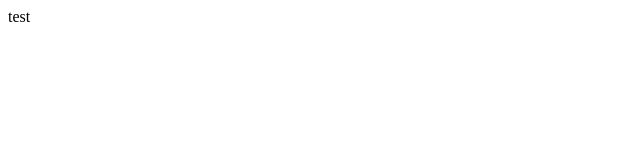
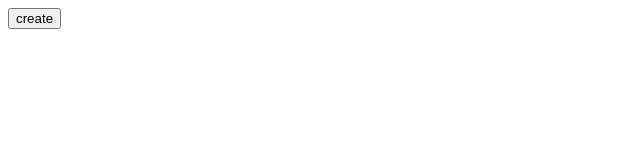
Before and after one commit to Gregor499/timetable-generator, a React (Create React App) app in the folder frontend/: page / in a window 1280 px wide. Shown: the top 160 px of the page, without its empty margins (0-640 px from the left). Built offline with nearby package versions, Linux system fonts and the light colour scheme.

Commit message:
added 'Startpage' and 'Timetable' page and their routs with react router added a 'create' button which links to the 'Timetable' page

```diff
--- a/frontend/package.json
+++ b/frontend/package.json
@@ -10,8 +10,10 @@
     "@types/node": "^16.11.41",
     "@types/react": "^18.0.14",
     "@types/react-dom": "^18.0.5",
+    "axios": "^0.27.2",
     "react": "^18.2.0",
     "react-dom": "^18.2.0",
+    "react-router-dom": "^6.3.0",
     "react-scripts": "5.0.1",
     "typescript": "^4.7.4",
     "web-vitals": "^2.1.4"
--- a/frontend/public/index.html
+++ b/frontend/public/index.html
@@ -22,7 +22,7 @@
       work correctly both with client-side routing and a non-root public URL.
       Learn how to configure a non-root public URL by running `npm run build`.
     -->
-    <title>Neue Fische - Front- & Backend</title>
+    <title>Capstone-Project</title>
   </head>
   <body>
     <noscript>You need to enable JavaScript to run this app.</noscript>
--- a/frontend/src/App.tsx
+++ b/frontend/src/App.tsx
@@ -1,8 +1,15 @@
+import Startpage from "./Startpage";
+import {BrowserRouter, Route, Routes} from "react-router-dom";
+import Timetable from "./Timetable";
+
 export default function App() {
+    return (
+        <BrowserRouter>
+            <Routes>
+                <Route path={"/"} element={<Startpage/>}/>
+                <Route path={"/timetable"} element={<Timetable/>}/>
+            </Routes>
+        </BrowserRouter>
 
-    return (
-        <div>
-            test
-        </div>
     );
 }
--- /dev/null
+++ b/frontend/src/Startpage.tsx
@@ -0,0 +1,11 @@
+import {useNavigate} from "react-router-dom";
+
+export default function Startpage() {
+    const navigate = useNavigate();
+
+    return (
+        <div>
+            <button onClick={() => navigate("/timetable")}>create</button>
+        </div>
+    );
+}
--- /dev/null
+++ b/frontend/src/Timetable.tsx
@@ -0,0 +1,8 @@
+export default function Timetable() {
+
+    return (
+        <div>
+            timetable
+        </div>
+    );
+}
--- a/frontend/src/index.tsx
+++ b/frontend/src/index.tsx
@@ -1,13 +1,15 @@
 import React from 'react';
-import ReactDOM from 'react-dom';
-import App from './App';
 import reportWebVitals from './reportWebVitals';
+import {createRoot} from "react-dom/client";
+import App from "./App";
 
-ReactDOM.render(
+const container = document.getElementById("root");
+const root = createRoot(container!);
+
+root.render(
     <React.StrictMode>
-        <App />
-    </React.StrictMode>,
-  document.getElementById('root')
+        <App/>
+    </React.StrictMode>
 );
 
 // If you want to start measuring performance in your app, pass a function
```
Also changed, not shown: 1 other file (tests, documents, lock files or other folders).
